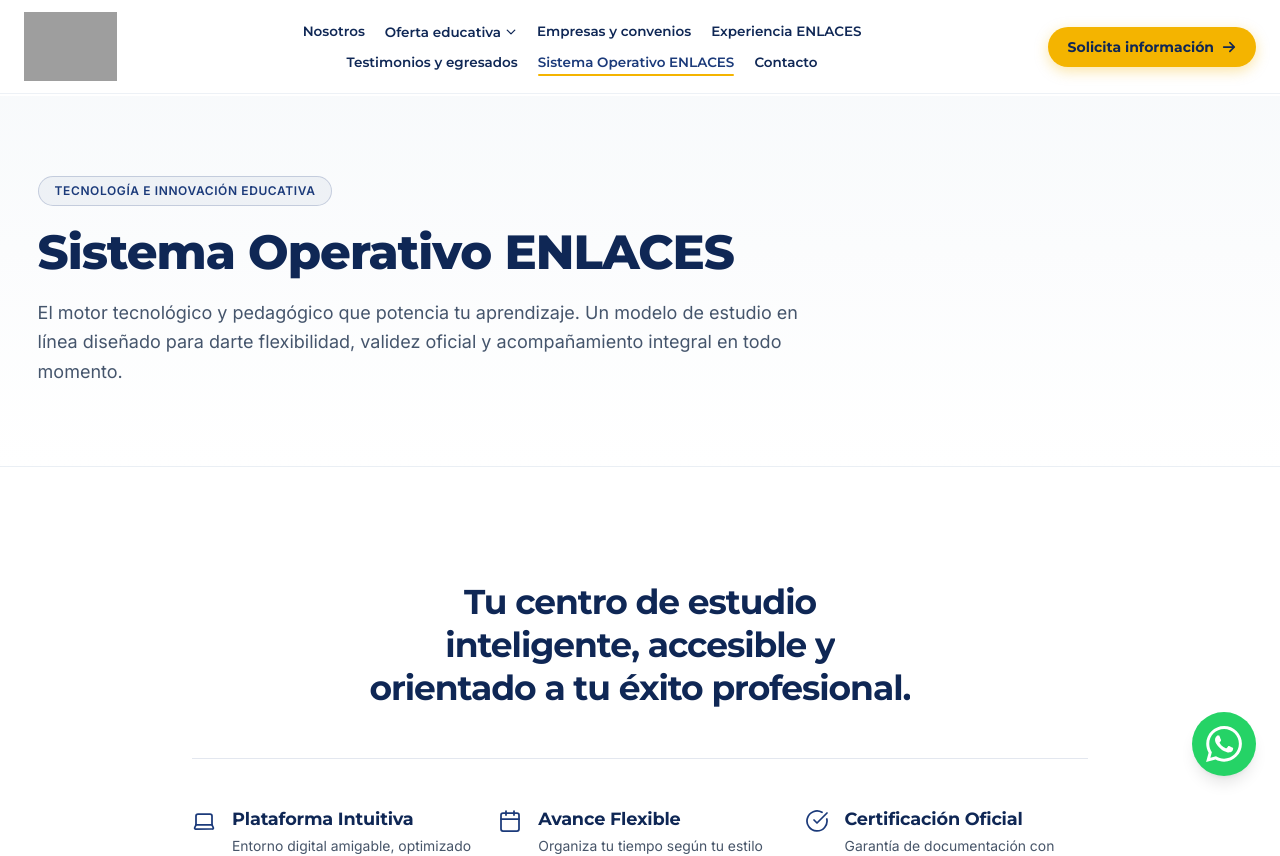
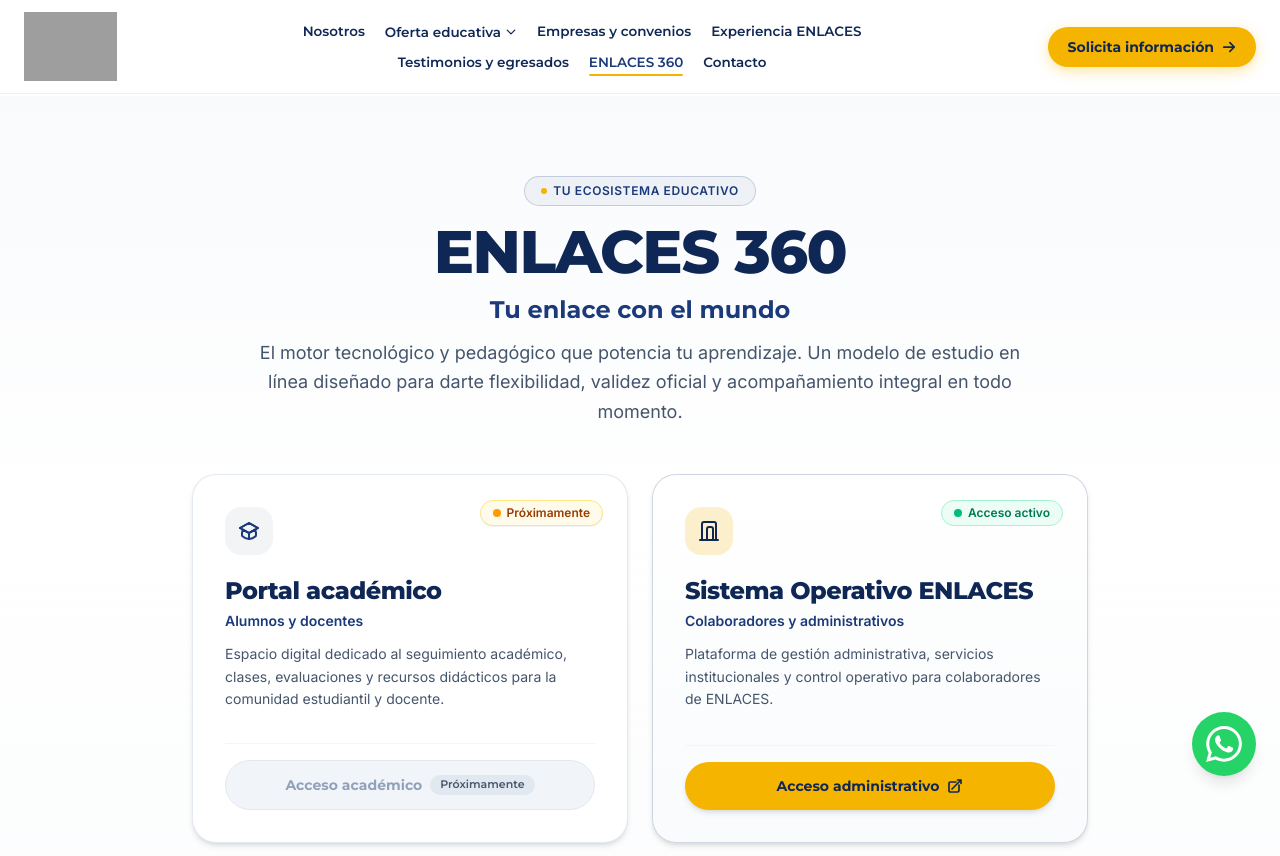
Before and after one commit to dmytro-webild/b02179c9-55a4-4431-96fc-35acbd36f5d2, a React (Vite) app: page /sistema-operativo-enlaces in a window 1280 px wide. Shown: the top 856 px of the page. Built offline with nearby package versions, Linux system fonts and the light colour scheme; grey boxes are pictures that could not be loaded.

Commit message:
Webild agent: Renombra la pestaña Sistema Operativo ENLACES del menú globa

```diff
--- a/src/components/Layout.tsx
+++ b/src/components/Layout.tsx
@@ -45,7 +45,7 @@ export default function Layout() {
               href: "/testimonios-y-egresados"
             },
             {
-              name: "Sistema Operativo ENLACES",
+              name: "ENLACES 360",
               href: "/sistema-operativo-enlaces"
             },
             {
@@ -118,7 +118,7 @@ export default function Layout() {
                   href: "/testimonios-y-egresados"
                 },
                 {
-                  text: "Sistema Operativo ENLACES",
+                  text: "ENLACES 360",
                   href: "/sistema-operativo-enlaces"
                 }
               ]
--- a/src/components/navbars/NavbarFloatingPill.tsx
+++ b/src/components/navbars/NavbarFloatingPill.tsx
@@ -121,14 +121,14 @@ const NavbarFloatingPill = ({
 
   // Divide navigation items into 2 rows for desktop layout
   // Fila 1: Nosotros, Oferta educativa, Empresas y convenios, Experiencia ENLACES
-  // Fila 2: Testimonios y egresados, Sistema Operativo ENLACES, Contacto
+  // Fila 2: Testimonios y egresados, ENLACES 360, Contacto
   const row1Items = navItems.filter((item) =>
     ["nosotros", "oferta educativa", "empresas y convenios", "experiencia enlaces"].includes(
       item.name.trim().toLowerCase()
     )
   );
   const row2Items = navItems.filter((item) =>
-    ["testimonios y egresados", "sistema operativo enlaces", "contacto"].includes(
+    ["testimonios y egresados", "sistema operativo enlaces", "enlaces 360", "contacto"].includes(
       item.name.trim().toLowerCase()
     )
   );
--- a/src/pages/SistemaOperativoEnlacesPage.tsx
+++ b/src/pages/SistemaOperativoEnlacesPage.tsx
@@ -52,19 +52,107 @@ export default function SistemaOperativoEnlacesPage() {
 
   return (
     <div className="bg-white min-h-screen text-[#0F2755]">
-      {/* Banner Header */}
-      <section className="relative bg-linear-to-b from-slate-50 to-white py-16 sm:py-20 border-b border-slate-200/60">
-        <div className="mx-auto w-[var(--container)]">
-          <div className="flex flex-col items-start max-w-3xl">
-            <span className="rounded-full border border-[#1B3A7A]/20 bg-[#1B3A7A]/5 px-4 py-1.5 text-xs font-bold uppercase tracking-wider text-[#1B3A7A]">
-              Tecnología e Innovación Educativa
+      {/* Banner Header & Identity */}
+      <section className="relative bg-linear-to-b from-slate-50 via-white to-slate-50/50 py-16 sm:py-20 border-b border-slate-200/60">
+        <div className="mx-auto w-[var(--container)] px-4 sm:px-6">
+          <div className="text-center max-w-3xl mx-auto">
+            <span className="inline-flex items-center gap-1.5 rounded-full border border-[#1B3A7A]/20 bg-[#1B3A7A]/5 px-4 py-1.5 text-xs font-bold uppercase tracking-wider text-[#1B3A7A]">
+              <span className="size-1.5 rounded-full bg-[#F4B400]" />
+              Tu ecosistema educativo
             </span>
-            <h1 className="mt-4 font-['Montserrat'] font-extrabold text-4xl sm:text-5xl text-[#0F2755] leading-tight">
-              Sistema Operativo ENLACES
+            <h1 className="mt-4 font-['Montserrat'] font-extrabold text-4xl sm:text-5xl lg:text-6xl text-[#0F2755] tracking-tight">
+              ENLACES 360
             </h1>
-            <p className="mt-4 font-['Inter'] text-lg text-slate-600 leading-relaxed">
+            <p className="mt-3 font-['Montserrat'] font-bold text-xl sm:text-2xl text-[#1B3A7A]">
+              Tu enlace con el mundo
+            </p>
+            <p className="mt-3 font-['Inter'] text-base sm:text-lg text-slate-600 leading-relaxed">
               El motor tecnológico y pedagógico que potencia tu aprendizaje. Un modelo de estudio en línea diseñado para darte flexibilidad, validez oficial y acompañamiento integral en todo momento.
             </p>
+          </div>
+
+          {/* Dos Accesos Diferenciados */}
+          <div className="mt-12 grid grid-cols-1 md:grid-cols-2 gap-6 max-w-4xl mx-auto">
+            {/* 1. Portal académico */}
+            <div className="relative flex flex-col justify-between rounded-3xl border border-slate-200/90 bg-white p-6 sm:p-8 shadow-md hover:shadow-xl transition-all duration-300">
+              <div className="absolute top-4 right-4 sm:top-6 sm:right-6">
+                <span className="inline-flex items-center gap-1.5 rounded-full bg-amber-50 border border-amber-200 px-3 py-1 text-xs font-extrabold text-amber-800 shadow-2xs">
+                  <span className="size-2 rounded-full bg-amber-500 animate-pulse" />
+                  Próximamente
+                </span>
+              </div>
+
+              <div>
+                <div className="flex size-12 items-center justify-center rounded-2xl bg-[#0F2755]/5 text-[#0F2755] mb-5">
+                  <svg className="size-6 text-[#1B3A7A]" fill="none" viewBox="0 0 24 24" stroke="currentColor" strokeWidth="2">
+                    <path strokeLinecap="round" strokeLinejoin="round" d="M12 14l9-5-9-5-9 5 9 5z" />
+                    <path strokeLinecap="round" strokeLinejoin="round" d="M12 14l6.16-3.422a12.083 12.083 0 01.665 6.479A11.952 11.952 0 0112 20.055a11.952 11.952 0 01-6.824-2.998 12.078 12.078 0 01.665-6.479L12 14z" />
+                    <path strokeLinecap="round" strokeLinejoin="round" d="M12 14l9-5-9-5-9 5 9 5zm0 0v6" />
+                  </svg>
+                </div>
+                <h3 className="font-['Montserrat'] font-extrabold text-2xl text-[#0F2755]">
+                  Portal académico
+                </h3>
+                <p className="mt-1 font-['Inter'] text-sm font-semibold text-[#1B3A7A]">
+                  Alumnos y docentes
+                </p>
+                <p className="mt-3 font-['Inter'] text-xs sm:text-sm text-slate-600 leading-relaxed">
+                  Espacio digital dedicado al seguimiento académico, clases, evaluaciones y recursos didácticos para la comunidad estudiantil y docente.
+                </p>
+              </div>
+
+              <div className="mt-8 pt-4 border-t border-slate-100 flex flex-col gap-2">
+                <button
+                  disabled
+                  type="button"
+                  className="w-full inline-flex items-center justify-center gap-2 rounded-full bg-slate-100 border border-slate-200 px-6 py-3.5 font-['Montserrat'] font-bold text-sm text-slate-400 cursor-not-allowed transition-all"
+                >
+                  <span>Acceso académico</span>
+                  <span className="text-[11px] font-semibold bg-slate-200 text-slate-600 px-2.5 py-0.5 rounded-full">Próximamente</span>
+                </button>
+              </div>
+            </div>
+
+            {/* 2. Sistema Operativo ENLACES */}
+            <div className="relative flex flex-col justify-between rounded-3xl border border-[#1B3A7A]/20 bg-linear-to-b from-white to-slate-50/80 p-6 sm:p-8 shadow-md hover:shadow-xl hover:border-[#F4B400] transition-all duration-300">
+              <div className="absolute top-4 right-4 sm:top-6 sm:right-6">
+                <span className="inline-flex items-center gap-1.5 rounded-full bg-emerald-50 border border-emerald-200 px-3 py-1 text-xs font-bold text-emerald-700">
+                  <span className="size-2 rounded-full bg-emerald-500" />
+                  Acceso activo
+                </span>
+              </div>
+
+              <div>
+                <div className="flex size-12 items-center justify-center rounded-2xl bg-[#F4B400]/20 text-[#0F2755] mb-5">
+                  <svg className="size-6 text-[#0F2755]" fill="none" viewBox="0 0 24 24" stroke="currentColor" strokeWidth="2">
+                    <path strokeLinecap="round" strokeLinejoin="round" d="M19 21V5a2 2 0 00-2-2H7a2 2 0 00-2 2v16m14 0h2m-2 0h-5m-9 0H3m2 0h5m0 0h4m-4 0V10a2 2 0 012-2h2a2 2 0 012 2v11m-6 0h6" />
+                  </svg>
+                </div>
+                <h3 className="font-['Montserrat'] font-extrabold text-2xl text-[#0F2755]">
+                  Sistema Operativo ENLACES
+                </h3>
+                <p className="mt-1 font-['Inter'] text-sm font-semibold text-[#1B3A7A]">
+                  Colaboradores y administrativos
+                </p>
+                <p className="mt-3 font-['Inter'] text-xs sm:text-sm text-slate-600 leading-relaxed">
+                  Plataforma de gestión administrativa, servicios institucionales y control operativo para colaboradores de ENLACES.
+                </p>
+              </div>
+
+              <div className="mt-8 pt-4 border-t border-slate-100">
+                <a
+                  href="https://sistema.enlaces.edu.mx/inicio"
+                  target="_blank"
+                  rel="noopener noreferrer"
+                  className="w-full inline-flex items-center justify-center gap-2 rounded-full bg-[#F4B400] px-6 py-3.5 font-['Montserrat'] font-bold text-sm text-[#0F2755] shadow-md hover:bg-[#e0a400] hover:scale-[1.02] transition-all duration-300"
+                >
+                  <span>Acceso administrativo</span>
+                  <svg className="size-4 stroke-[2.5]" fill="none" viewBox="0 0 24 24" stroke="currentColor">
+                    <path strokeLinecap="round" strokeLinejoin="round" d="M13.5 6H5.25A2.25 2.25 0 003 8.25v10.5A2.25 2.25 0 005.25 21h10.5A2.25 2.25 0 0018 18.75V10.5m-10.5 6L21 3m0 0h-5.25M21 3v5.25" />
+                  </svg>
+                </a>
+              </div>
+            </div>
           </div>
         </div>
       </section>
--- a/src/routes.ts
+++ b/src/routes.ts
@@ -17,6 +17,6 @@ export const routes: Route[] = [
   { path: '/empresas-y-convenios', label: 'Empresas y convenios', pageFile: 'EmpresasConveniosPage' },
   { path: '/experiencia-enlaces', label: 'Experiencia ENLACES', pageFile: 'ExperienciaEnlacesPage' },
   { path: '/testimonios-y-egresados', label: 'Testimonios y egresados', pageFile: 'TestimoniosEgresadosPage' },
-  { path: '/sistema-operativo-enlaces', label: 'Sistema Operativo ENLACES', pageFile: 'SistemaOperativoEnlacesPage' },
+  { path: '/sistema-operativo-enlaces', label: 'ENLACES 360', pageFile: 'SistemaOperativoEnlacesPage' },
   { path: '/contacto', label: 'Contacto', pageFile: 'ContactoPage' },
 ];
```
